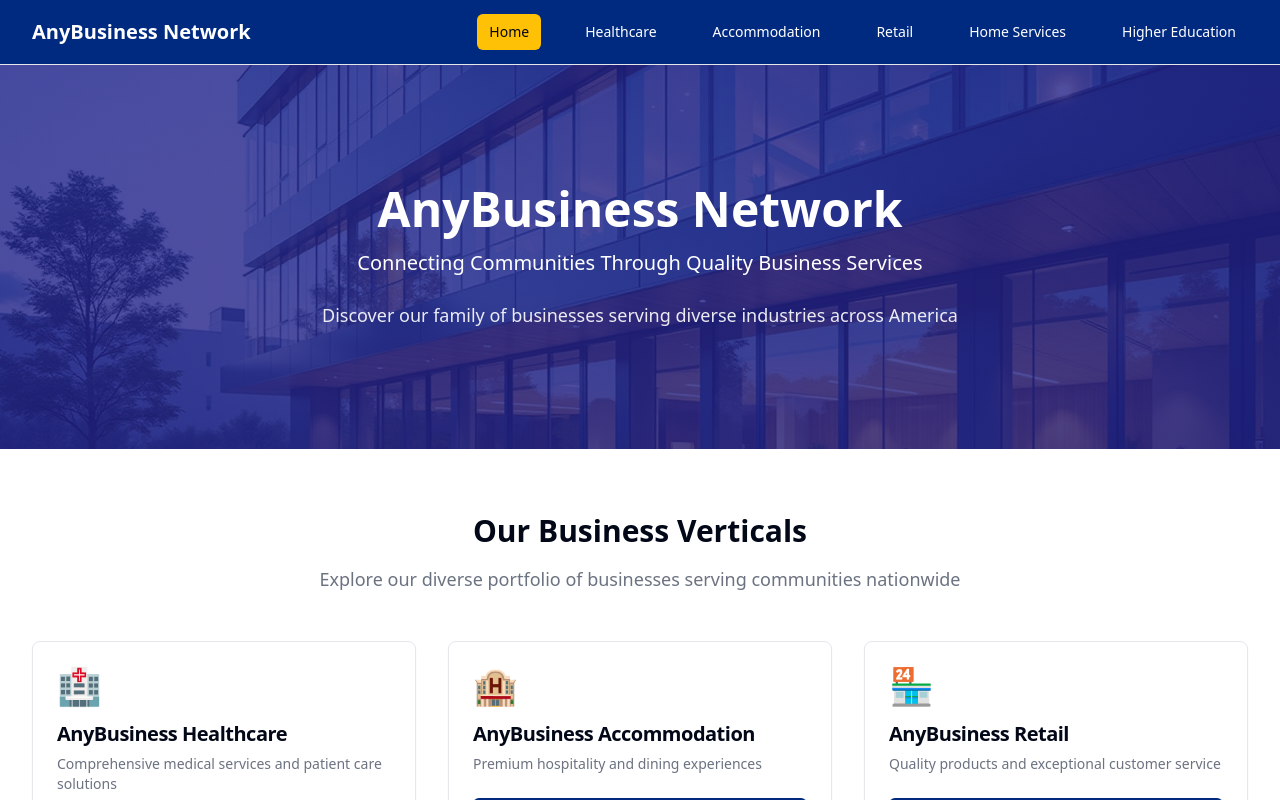
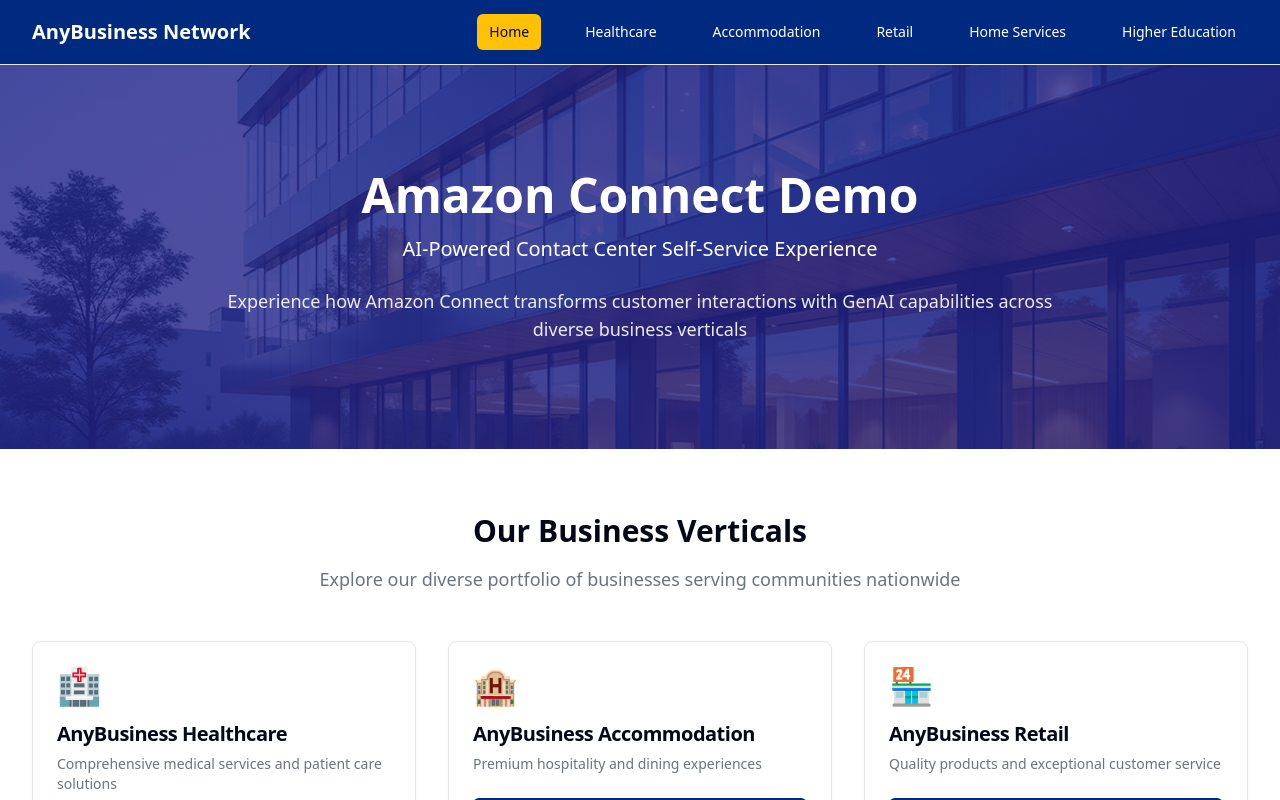
Before and after one commit to pugwovent/biz-vertical-explorer, a React (Vite) app: page / in a window 1280 px wide. Shown: the top 800 px of the page. Built offline with nearby package versions, Linux system fonts and the light colour scheme.

Commit message:
Update homepage hero section
Modify the homepage hero section to promote Amazon Connect, referencing the provided AWS site for content.

```diff
--- a/src/pages/Homepage.tsx
+++ b/src/pages/Homepage.tsx
@@ -49,9 +49,9 @@ const Homepage = () => {
       >
         <div className="absolute inset-0 flex items-center justify-center">
           <div className="text-center text-white max-w-4xl px-4">
-            <h1 className="text-5xl font-bold mb-4">AnyBusiness Network</h1>
-            <p className="text-xl mb-6">Connecting Communities Through Quality Business Services</p>
-            <p className="text-lg opacity-90">Discover our family of businesses serving diverse industries across America</p>
+            <h1 className="text-5xl font-bold mb-4">Amazon Connect Demo</h1>
+            <p className="text-xl mb-6">AI-Powered Contact Center Self-Service Experience</p>
+            <p className="text-lg opacity-90">Experience how Amazon Connect transforms customer interactions with GenAI capabilities across diverse business verticals</p>
           </div>
         </div>
       </div>
```
